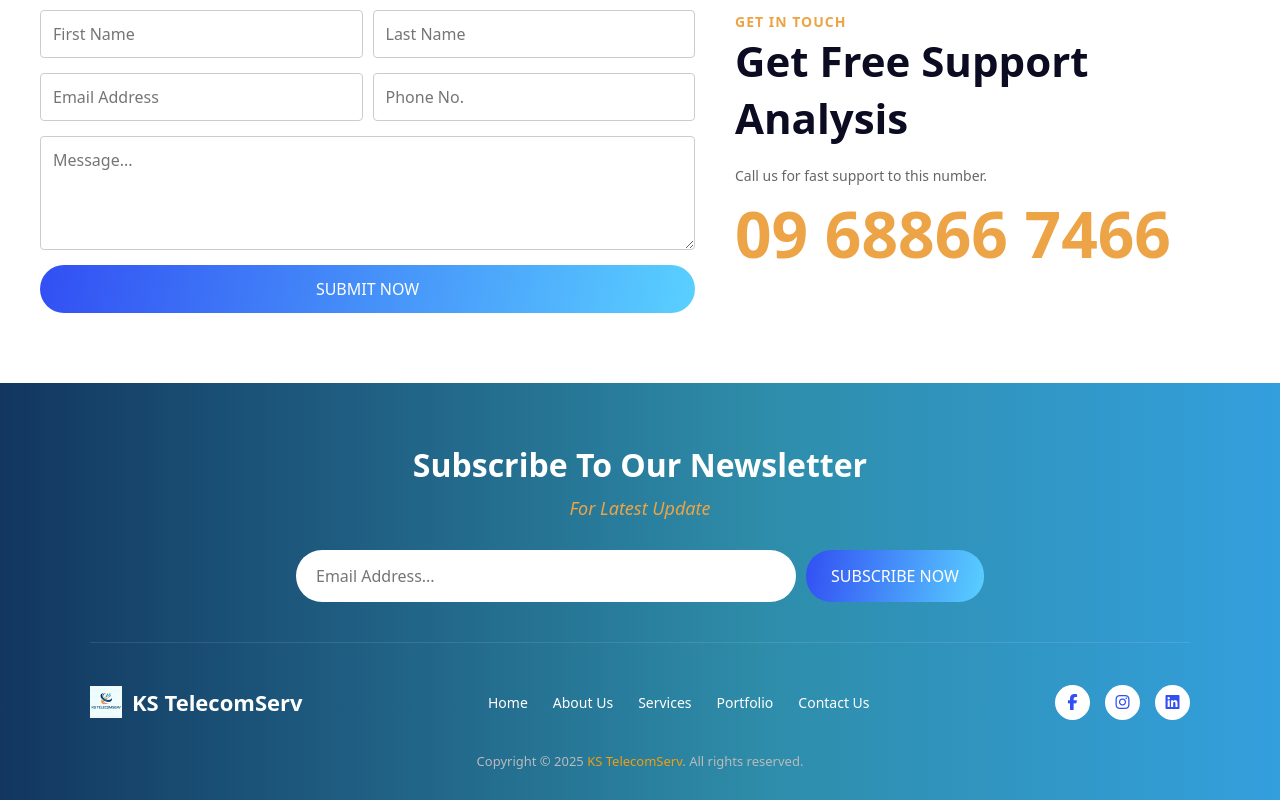
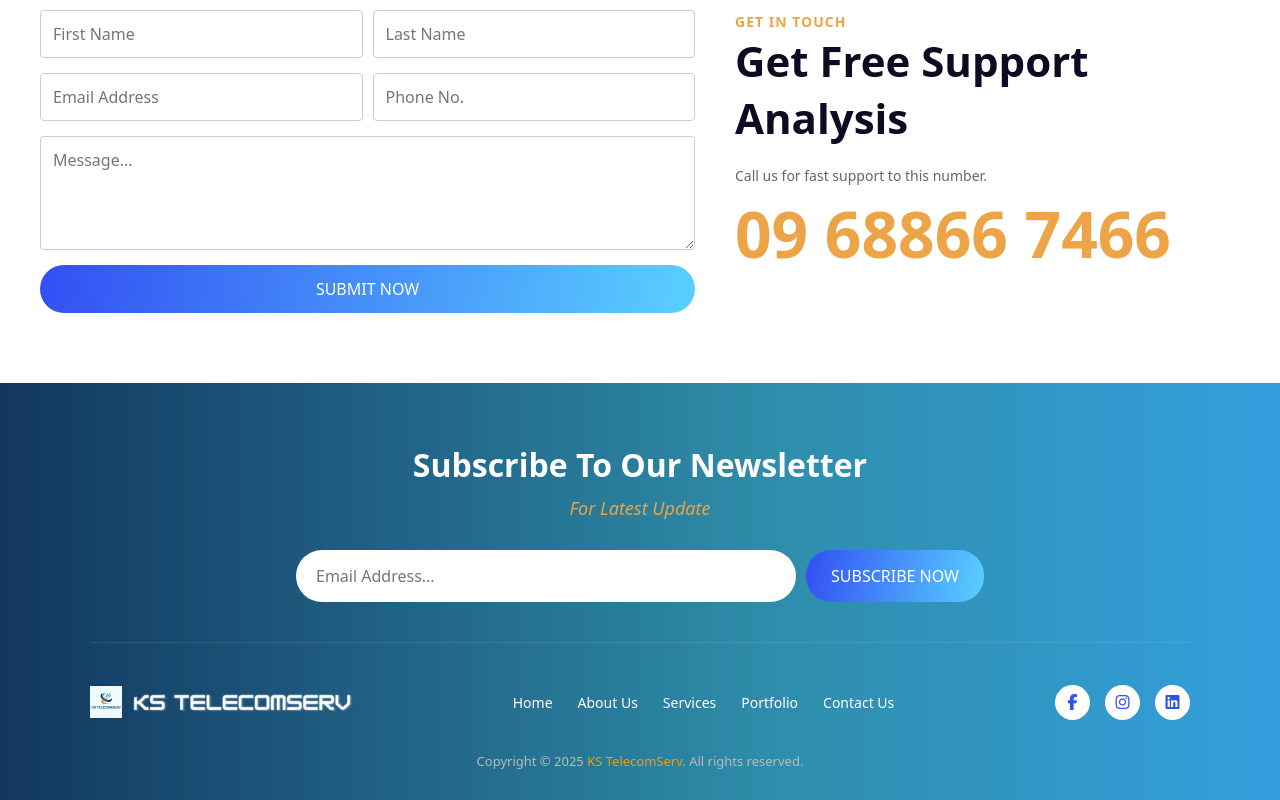
Before and after one commit to ffsclssmbb/kst-website, a plain HTML site: page index.html in a window 1280 px wide. Shown: the part 6149-6949 px from the top of the page. Drawn offline with nearby package versions, Linux system fonts and the light colour scheme.

Commit message:
Add files via upload

```diff
--- a/index.html
+++ b/index.html
@@ -360,7 +360,8 @@
     <div class="footer-bottom">
       <!-- Logo -->
       <div class="footer-logo">
-        <img src="images/favicon-32x32.png" alt=" KS TelecomServ" class="footer-logo"><a class="footer-logo"> KS TelecomServ</a>
+        <img src="images/favicon-32x32.png" alt=" KS TelecomServ" class="logoImage"><img src="images/klogo3.png"
+          alt=" KS TelecomServ" class="logoimage3">
       </div>
 
       <!-- Links -->
```
Also changed, not shown: images/klogo2.png (added), images/klogo3.png (added).
